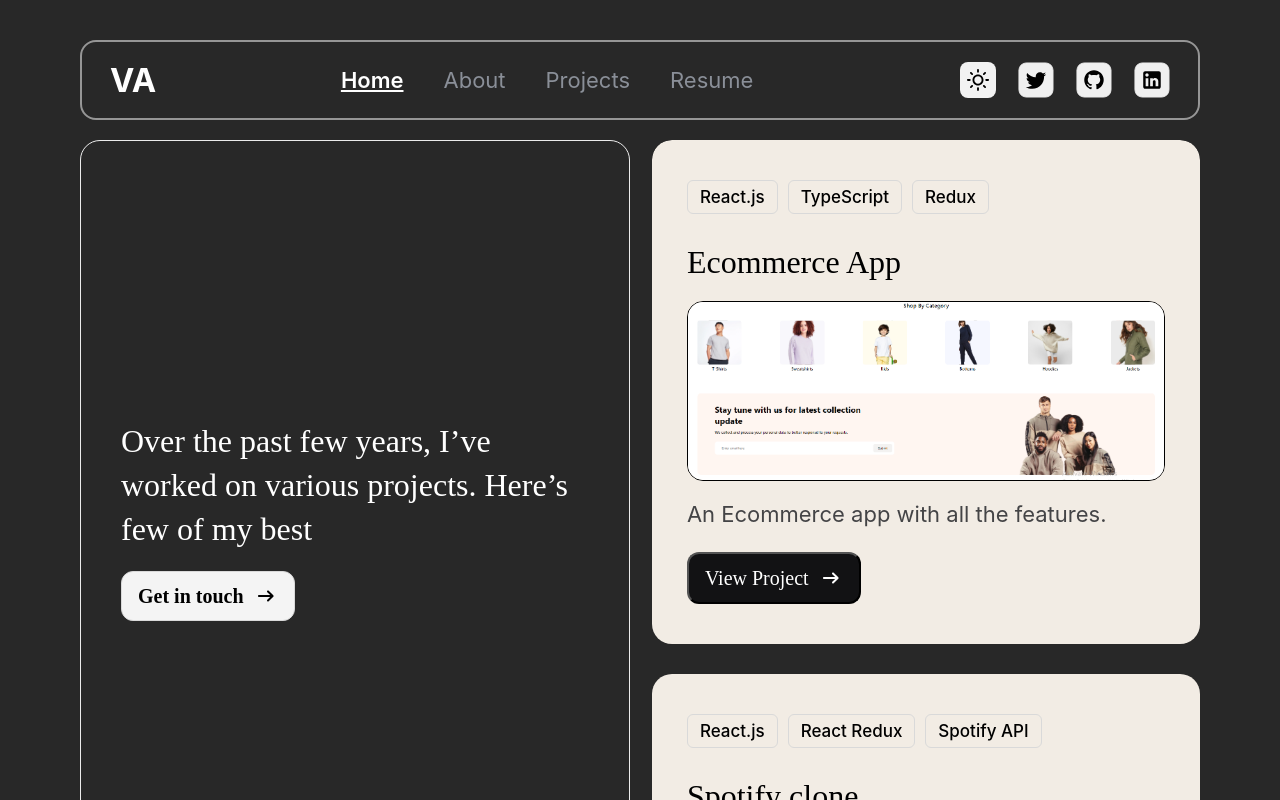
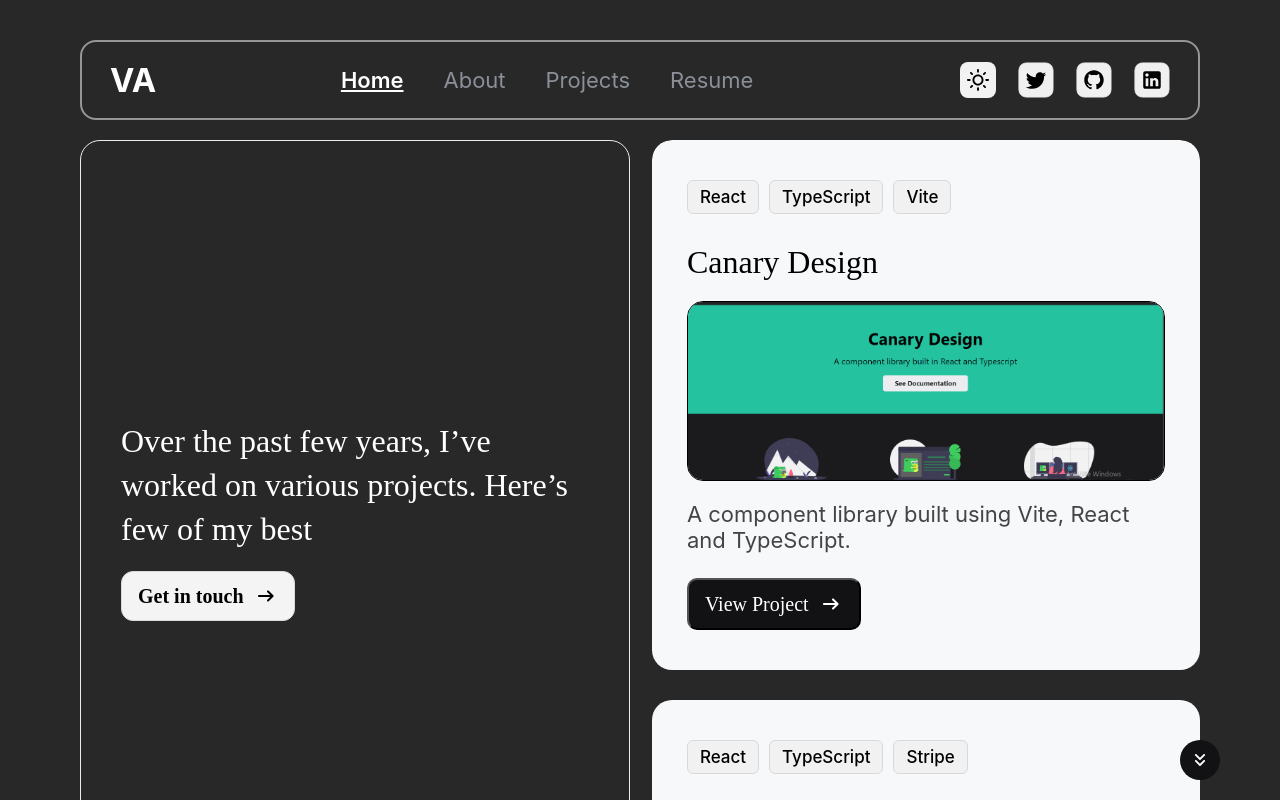
Before and after one commit to vikrantaroraa/vikrant-arora-portfolio, a React (Create React App) app: page /projects in a window 1280 px wide. Shown: the top 800 px of the page. Built offline with nearby package versions, Linux system fonts and the light colour scheme.

Commit message:
feat: updated portfolio projects and other info

```diff
--- a/src/components/ProjectCard/index.module.css
+++ b/src/components/ProjectCard/index.module.css
@@ -5,7 +5,9 @@
   height: auto;
   width: 100%;
   border-radius: 20px;
-  background-color: #f2ece4;
+  /* background-color: #f2ece4; */
+  /* background-color: #f8f8f8; */
+  background-color: #f6f8fa;
   padding: 40px 35px;
   gap: 30px;
 }
@@ -59,7 +61,7 @@
 }
 
 .project-status {
-  font-size: 20px;
+  font-size: 17px;
 }
 
 .view-button {
@@ -69,7 +71,7 @@
   color: #fff;
   width: fit-content;
   background-color: #121214;
-  border-radius: 12px;
+  border-radius: 10px;
   cursor: pointer;
   display: flex;
   align-items: center;
--- a/src/components/Projects/index.module.css
+++ b/src/components/Projects/index.module.css
@@ -75,9 +75,10 @@
   height: 40px;
   width: 40px;
   position: absolute;
-  bottom: 50px;
+  bottom: 120px;
   right: -20px;
   z-index: 10;
+  cursor: pointer;
 }
 
 .scroll-down-icon img {
--- a/src/components/Projects/index.tsx
+++ b/src/components/Projects/index.tsx
@@ -1,61 +1,72 @@
 import styles from "src/components/Projects/index.module.css";
 import rightArrow from "src/assets/rightArrow.svg";
 import ProjectCard from "src/components/ProjectCard";
-import moviesGuide from "src/assets/project-screenshots/movies-guide.png";
-import valyrianTranslator from "src/assets/project-screenshots/valyrian-translator.png";
-import minionTranslator from "src/assets/project-screenshots/minion-translator.png";
-import cosmosQuiz from "src/assets/project-screenshots/cosmos-quiz.png";
-import getToKnowMeQuiz from "src/assets/project-screenshots/get-to-know-me-quiz.png";
-import spotifyClone from "src/assets/project-screenshots/spotify-clone.png";
-import youtubeClone from "src/assets/project-screenshots/youtube-clone.png";
-import easyI from "src/assets/project-screenshots/easy-i.png";
 import ecommerceApp from "src/assets/project-screenshots/ecommerce-app.png";
 import videoPlayer from "src/assets/project-screenshots/video-player.png";
+import canaryDesign from "src/assets/project-screenshots/canary-design.png";
 import downScrollSignifier from "src/assets/down-scroll-signifier.svg";
 import { useDarkTheme } from "src/context/theme-context";
+import { useRef } from "react";
+// import moviesGuide from "src/assets/project-screenshots/movies-guide.png";
+// import valyrianTranslator from "src/assets/project-screenshots/valyrian-translator.png";
+// import minionTranslator from "src/assets/project-screenshots/minion-translator.png";
+// import cosmosQuiz from "src/assets/project-screenshots/cosmos-quiz.png";
+// import getToKnowMeQuiz from "src/assets/project-screenshots/get-to-know-me-quiz.png";
+// import spotifyClone from "src/assets/project-screenshots/spotify-clone.png";
+// import youtubeClone from "src/assets/project-screenshots/youtube-clone.png";
+// import easyI from "src/assets/project-screenshots/easy-i.png";
 
 const projectData = [
   {
-    tags: ["React.js", "TypeScript", "Redux"],
+    tags: ["React", "TypeScript", "Vite"],
+    name: "Canary Design",
+    imageUrl: canaryDesign,
+    description: "A component library built using Vite, React and TypeScript.",
+    link: "https://canary-design.netlify.app/",
+  },
+  {
+    tags: ["React", "TypeScript", "Stripe"],
     name: "Ecommerce App",
     imageUrl: ecommerceApp,
     description: "An Ecommerce app with all the features.",
     // link: "https://curious-crumble-3f54ff.netlify.app/",
     link: "https://beautiful-cobbler-7d0481.netlify.app/",
+    projectStatus: "Note:- This project is a work-in-progress.",
   },
   {
-    tags: ["React.js", "React Redux", "Spotify API"],
-    name: "Spotify clone",
-    imageUrl: spotifyClone,
-    description:
-      "This is a clone of the famous music streaming app Spotify. It is made in ReactJS and uses the spotify web api to fetch data in real time. You can search for songs and listen to them in the music player.",
-    link: "https://spotifynew.netlify.app/",
-  },
-  {
-    tags: ["React.js", "Rollup"],
-    name: "Video player",
+    tags: ["React", "Rollup"],
+    name: "Video Player",
     imageUrl: videoPlayer,
     description: "This is a video player library made in React.js for the web.",
-    link: "https://github.com/vikrantaroraa/javascript-video-player",
+    link: "https://github.com/vikrantaroraa/javascript-video-player#readme",
   },
-  {
-    tags: ["React.js", "React Redux", "Youtube API"],
-    name: "Youtube clone",
-    imageUrl: youtubeClone,
-    description:
-      "This is a clone of the famous video streaming app Youtube. It is made in ReactJS and uses the youtube data api to fetch data in real time. You can search for videos and watch them in the video player.",
-    link: "https://youtubenew.netlify.app/",
-  },
-  {
-    tags: ["Flask", "HTML", "CSS", "JavaScript", "PostgreSQL"],
-    name: "Easy-i",
-    imageUrl: easyI,
-    description:
-      "Inventory is an important part of any organization. And thus maintaining inventory itself becomes a very important task. Easy-i is an inventory management system made in full stack flask that helps college departments to keep track of their inventory.",
-    link: "https://vikrant-p2.herokuapp.com/",
-    projectStatus:
-      "Note : This project is currently down because heroku went private.",
-  },
+  // {
+  //   tags: ["React.js", "React Redux", "Spotify API"],
+  //   name: "Spotify clone",
+  //   imageUrl: spotifyClone,
+  //   description:
+  //     "This is a clone of the famous music streaming app Spotify. It is made in ReactJS and uses the spotify web api to fetch data in real time. You can search for songs and listen to them in the music player.",
+  //   link: "https://spotifynew.netlify.app/",
+  // },
+
+  // {
+  //   tags: ["React.js", "React Redux", "Youtube API"],
+  //   name: "Youtube clone",
+  //   imageUrl: youtubeClone,
+  //   description:
+  //     "This is a clone of the famous video streaming app Youtube. It is made in ReactJS and uses the youtube data api to fetch data in real time. You can search for videos and watch them in the video player.",
+  //   link: "https://youtubenew.netlify.app/",
+  // },
+  // {
+  //   tags: ["Flask", "HTML", "CSS", "JavaScript", "PostgreSQL"],
+  //   name: "Easy-i",
+  //   imageUrl: easyI,
+  //   description:
+  //     "Inventory is an important part of any organization. And thus maintaining inventory itself becomes a very important task. Easy-i is an inventory management system made in full stack flask that helps college departments to keep track of their inventory.",
+  //   link: "https://vikrant-p2.herokuapp.com/",
+  //   projectStatus:
+  //     "Note : This project is currently down because heroku went private.",
+  // },
   // {
   //   tags: ["React.js", "React Redux", "PokeAPI"],
   //   name: "Find me a pokemon",
@@ -64,46 +75,46 @@ const projectData = [
   //     "Do you remember watching pokemon when you were young. This app provides you different types of info about all those pokemons. Go and find out all about your favourite pokemon now.",
   //   link: "https://findmeapokemon.netlify.app/",
   // },
-  {
-    tags: ["Node.js", "Readline Sync"],
-    name: "Cosmos Quiz",
-    imageUrl: cosmosQuiz,
-    description:
-      "This is a CLI app hosted on repl. A fun quiz related to space and cosmos. Play it and i can assure you that you will learn something new today.",
-    link: "https://replit.com/@VikrantArora/cosmosQuiz?output=1&embed",
-  },
-  {
-    tags: ["Node.js", "Readline Sync"],
-    name: "Get to know me",
-    imageUrl: getToKnowMeQuiz,
-    description:
-      "This is a CLI app hosted on repl. A fun quiz where you will get to know more about me.",
-    link: "https://replit.com/@VikrantArora/getToKnowMe?embed=1&output=1",
-  },
-  {
-    tags: ["HTML", "CSS", "JavaScript", "Fun translations API"],
-    name: "Valyrian Translator",
-    imageUrl: valyrianTranslator,
-    description:
-      "Are you a fan of GOT? If yes, then you must know about Daenerys Targaryen, the mother of dragons. Daenerys used to speak in her native language Valyrian. Now you can also talk in valyrian. Use this translator to convert plain text to valyrian language.",
-    link: "https://talklikevalyrian.netlify.app/",
-  },
-  {
-    tags: ["HTML", "CSS", "JavaScript", "Fun translations API"],
-    name: "Minion Translator",
-    imageUrl: minionTranslator,
-    description:
-      "Are you a fan of minions? Do you know that the jibberish they say is actually a language. Use this translator to convert plain text to minion language.",
-    link: "https://chatwithaminion.netlify.app/",
-  },
-  {
-    tags: ["React.js"],
-    name: "Movie & TV Series guide",
-    imageUrl: moviesGuide,
-    description:
-      "A react app made in codesandbox which provides a list of some of my favourite movies and tv series.",
-    link: "https://fjqbu.csb.app/",
-  },
+  // {
+  //   tags: ["Node.js", "Readline Sync"],
+  //   name: "Cosmos Quiz",
+  //   imageUrl: cosmosQuiz,
+  //   description:
+  //     "This is a CLI app hosted on repl. A fun quiz related to space and cosmos. Play it and i can assure you that you will learn something new today.",
+  //   link: "https://replit.com/@VikrantArora/cosmosQuiz?output=1&embed",
+  // },
+  // {
+  //   tags: ["Node.js", "Readline Sync"],
+  //   name: "Get to know me",
+  //   imageUrl: getToKnowMeQuiz,
+  //   description:
+  //     "This is a CLI app hosted on repl. A fun quiz where you will get to know more about me.",
+  //   link: "https://replit.com/@VikrantArora/getToKnowMe?embed=1&output=1",
+  // },
+  // {
+  //   tags: ["HTML", "CSS", "JavaScript", "Fun translations API"],
+  //   name: "Valyrian Translator",
+  //   imageUrl: valyrianTranslator,
+  //   description:
+  //     "Are you a fan of GOT? If yes, then you must know about Daenerys Targaryen, the mother of dragons. Daenerys used to speak in her native language Valyrian. Now you can also talk in valyrian. Use this translator to convert plain text to valyrian language.",
+  //   link: "https://talklikevalyrian.netlify.app/",
+  // },
+  // {
+  //   tags: ["HTML", "CSS", "JavaScript", "Fun translations API"],
+  //   name: "Minion Translator",
+  //   imageUrl: minionTranslator,
+  //   description:
+  //     "Are you a fan of minions? Do you know that the jibberish they say is actually a language. Use this translator to convert plain text to minion language.",
+  //   link: "https://chatwithaminion.netlify.app/",
+  // },
+  // {
+  //   tags: ["React.js"],
+  //   name: "Movie & TV Series guide",
+  //   imageUrl: moviesGuide,
+  //   description:
+  //     "A react app made in codesandbox which provides a list of some of my favourite movies and tv series.",
+  //   link: "https://fjqbu.csb.app/",
+  // },
   // {
   //   tags: ["React.js", "React Redux", "Flask", "PostgreSQL"],
   //   name: "Easy Notes",
@@ -117,6 +128,18 @@ const projectData = [
 
 function Projects() {
   const { darkMode } = useDarkTheme();
+  const projectsGridRef = useRef<HTMLDivElement>(null);
+
+  const scrollDownProjects = () => {
+    const projectsGridDiv = projectsGridRef.current;
+    if (projectsGridDiv) {
+      projectsGridDiv.scrollTo({
+        top: projectsGridDiv.scrollHeight,
+        behavior: "smooth",
+      });
+    }
+  };
+
   return (
     <div className={styles["container"]}>
       <div
@@ -145,6 +168,7 @@ function Projects() {
         className={`${styles["projects-grid"]} ${
           darkMode ? styles["dark-grid"] : ""
         }`}
+        ref={projectsGridRef}
       >
         {projectData.map(
           (
@@ -164,7 +188,10 @@ function Projects() {
             );
           }
         )}
-        <span className={styles["scroll-down-icon"]}>
+        <span
+          className={styles["scroll-down-icon"]}
+          onClick={scrollDownProjects}
+        >
           <img
             src={downScrollSignifier}
             alt="scroll down icon"
--- a/src/components/ProjectsOverview/index.tsx
+++ b/src/components/ProjectsOverview/index.tsx
@@ -11,75 +11,80 @@ import { useDarkTheme } from "src/context/theme-context";
 
 const projectOverviewCardsData = [
   {
-    tags: ["React.js + TypeScript", "Redux"],
-    name: "Ecommerce App",
-    description: "An Ecommerce app with all the features",
+    tags: ["Vite + React + TypeScript"],
+    name: "Canary-Design",
+    description: "A component library built using Vite, React and TypeScript ",
   },
   {
-    tags: ["React.js", "React Redux", "Spotify API"],
-    name: "Spotify clone",
-    description:
-      "This is a clone of the famous music streaming app Spotify. It uses the spotify web api to fetch data in real time. You can search for songs and listen to them in the music player.",
+    tags: ["React + TypeScript + Stripe"],
+    name: "Ecommerce App",
+    description: "An Ecommerce app with all the features.",
   },
   {
-    tags: ["React.js + Rollup"],
-    name: "Video player",
+    tags: ["React + Rollup"],
+    name: "Video Player",
     description: "This is a video player library made in React.js for the web.",
   },
   {
-    tags: ["React.js", "React Redux", "Youtube API"],
-    name: "Youtube clone",
+    tags: ["React + Redux + Spotify API"],
+    name: "Spotify Clone",
     description:
-      "This is a clone of the famous video streaming app Youtube. It uses the youtube data api to fetch data in real time. You can search for videos and watch them in the video player.",
+      "It uses the spotify web api to fetch songs data. You can search for songs and listen to them in the embedded music player in real time.",
   },
   {
-    tags: ["Flask + PostgreSQL", "HTML", "CSS", "JavaScript"],
+    tags: ["React + Redux + Youtube API"],
+    name: "Youtube Clone",
+    description:
+      "It uses the youtube data api to fetch data. You can search for videos and watch them in the video player in real time.",
+  },
+  {
+    tags: ["Flask + PostgreSQL"],
     name: "Easy-i",
     description:
       "Easy-i is an inventory management system made in full stack flask that helps college departments to keep track of their inventory.",
   },
   {
-    tags: ["Node.js", "Readline Sync"],
+    tags: ["Node.js + Readline Sync"],
     name: "Cosmos Quiz",
     description:
       "This is a CLI app hosted on repl. A fun quiz related to space and cosmos. Play it and i can assure you that you will learn something new today.",
   },
-  {
-    tags: ["Node.js", "Readline Sync"],
-    name: "Get to know me",
-    description:
-      "This is a CLI app hosted on repl. A fun quiz where you will get to know more about me.",
-  },
-  {
-    tags: ["JavaScript", "HTML", "CSS", "Fun translations API"],
-    name: "Valyrian Translator",
-    description:
-      "Are you a fan of GOT? Then you must know the mother of dragons. She used to speak in her native language Valyrian. Now you can use this translator to convert plain text to valyrian.",
-  },
-  {
-    tags: ["JavaScript", "HTML", "CSS", "Fun translations API"],
-    name: "Minion Translator",
-    description:
-      "Are you a fan of minions? Do you know that the jibberish they say is actually a language. Use this translator to convert plain text to minion language.",
-  },
-  {
-    tags: ["React.js"],
-    name: "Movie & TV Series guide",
-    description:
-      "A react app made in codesandbox which provides a list of some of my favourite movies and tv series.",
-  },
-  {
-    tags: ["React.js", "React Redux", "PokeAPI"],
-    name: "Find me a pokemon",
-    description:
-      "Do you remember watching pokemon when you were young. This app provides you all the information about those pokemons. Go and find out all about your favourite pokemon.",
-  },
-  {
-    tags: ["Flask", "React.js", "React Redux", "PostgreSQL"],
-    name: "Easy Notes",
-    description:
-      "Easy Notes is a simple todo application. Here You can can create your account and login and then you can maintain your personal todos.",
-  },
+  // {
+  //   tags: ["Node.js", "Readline Sync"],
+  //   name: "Get to know me",
+  //   description:
+  //     "This is a CLI app hosted on repl. A fun quiz where you can get to know more about me.",
+  // },
+  // {
+  //   tags: ["JavaScript", "HTML", "CSS", "Fun translations API"],
+  //   name: "Valyrian Translator",
+  //   description:
+  //     "Are you a fan of GOT? Then you must know the mother of dragons. She used to speak in her native language Valyrian. Now you can use this translator to convert plain text to valyrian.",
+  // },
+  // {
+  //   tags: ["JavaScript", "HTML", "CSS", "Fun translations API"],
+  //   name: "Minion Translator",
+  //   description:
+  //     "Are you a fan of minions? Do you know that the jibberish they say is actually a language. Use this translator to convert plain text to minion language.",
+  // },
+  // {
+  //   tags: ["React"],
+  //   name: "Movie & TV Series guide",
+  //   description:
+  //     "A react app made in codesandbox which provides a list of some of my favourite movies and tv series.",
+  // },
+  // {
+  //   tags: ["React", "React Redux", "PokeAPI"],
+  //   name: "Find me a pokemon",
+  //   description:
+  //     "Do you remember watching pokemon when you were young. This app provides you all the information about those pokemons. Go and find out all about your favourite pokemon.",
+  // },
+  // {
+  //   tags: ["Flask", "React", "React Redux", "PostgreSQL"],
+  //   name: "Easy Notes",
+  //   description:
+  //     "Easy Notes is a simple todo application. Here You can can create your account and login and then you can maintain your personal todos.",
+  // },
 ];
 
 function ProjectsOverview() {
--- a/src/components/Resume/index.module.css
+++ b/src/components/Resume/index.module.css
@@ -38,7 +38,7 @@
   font-weight: 500;
   padding: 8px 20px;
   background: #ffffff;
-  border-radius: 8px;
+  border-radius: 7px;
   cursor: pointer;
   border: 1px solid black;
   font-size: 16px;
--- a/src/components/SkillTile/index.module.css
+++ b/src/components/SkillTile/index.module.css
@@ -3,7 +3,7 @@
   align-items: center;
   justify-content: center;
   background: #efefef;
-  border-radius: 10px;
+  border-radius: 7px;
   font-size: 17px;
   font-weight: 500;
   padding: 8px 20px;
--- a/src/components/Skills/index.tsx
+++ b/src/components/Skills/index.tsx
@@ -3,20 +3,19 @@ import styles from "src/components/Skills/index.module.css";
 import { useDarkTheme } from "src/context/theme-context";
 
 const skillsData = [
-  "ReactJS",
+  "React",
   "TypeScript",
   "GraphQL",
   "Storybook",
+  "React Native",
   "Jest",
   "Gatsby",
-  "NestJS",
-  "TypeORM",
+  "NextJS",
+  "Rollup",
+  "Vite",
   "Express",
   "Python",
   "Flask",
-  "PostgreSQL",
-  "Rollup",
-  // "Webpack",
 ];
 
 function Skills() {
--- a/src/components/TechStackTile/index.module.css
+++ b/src/components/TechStackTile/index.module.css
@@ -2,7 +2,7 @@
   display: flex;
   align-items: center;
   justify-content: center;
-  /* background: #efefef; */
+  background: #f1f1f1;
   border: 1px solid #d9d9d9;
   border-radius: 6px;
   font-size: 17px;
```
Also changed, not shown: src/components/About/index.tsx (+6 -4 lines), src/components/Resume/index.tsx (+7 -9 lines), src/assets/project-screenshots/canary-design-2.png (added), src/assets/project-screenshots/canary-design.png (added).
